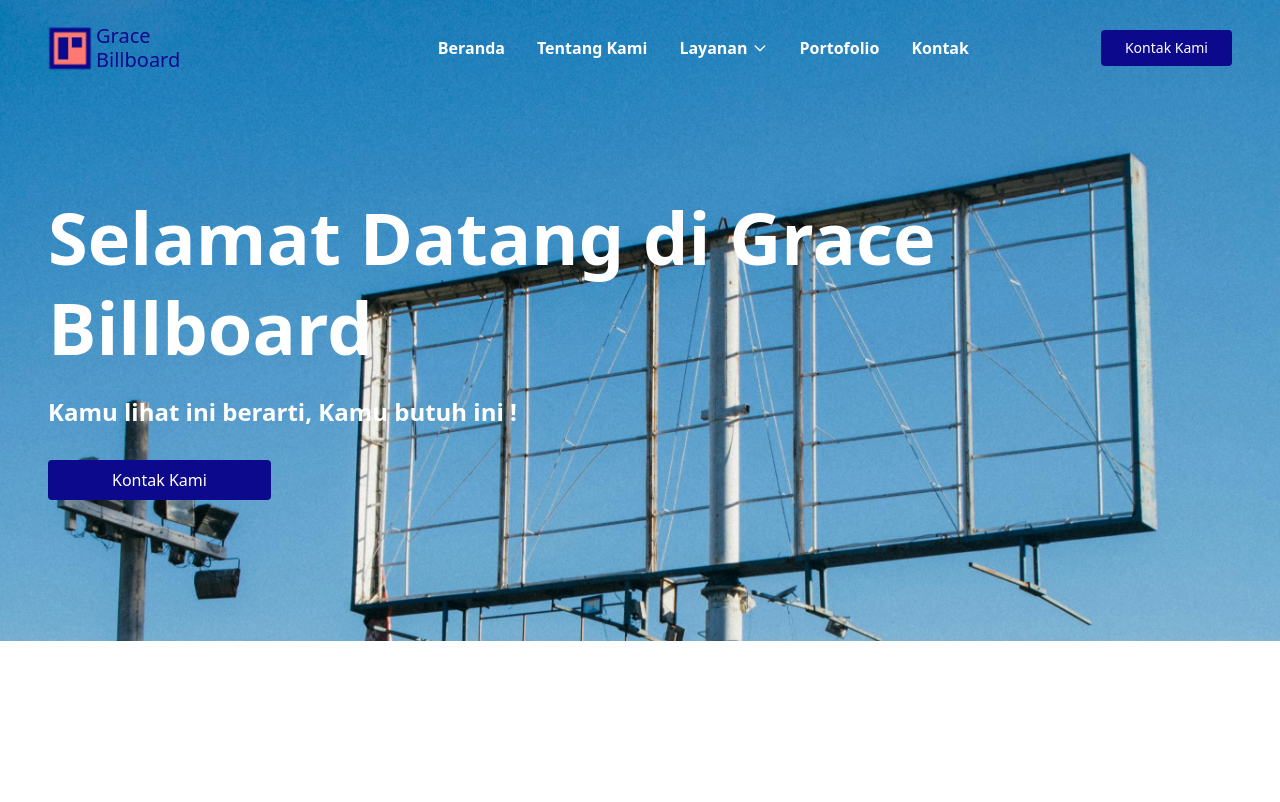
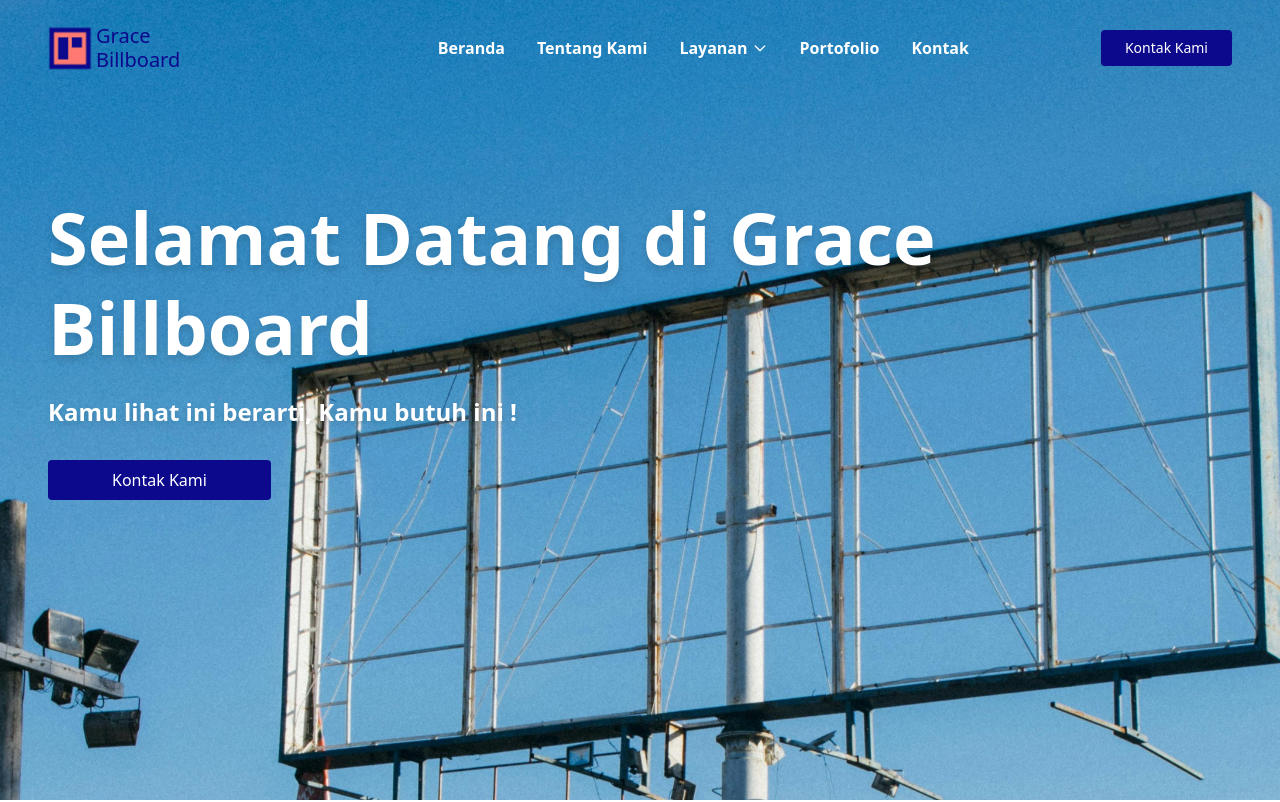
Before and after one commit to isalgi/grace-billboard, a React (Vite) app: page / in a window 1280 px wide. Shown: the top 802 px of the page. Built offline with nearby package versions, Linux system fonts and the light colour scheme.

Commit message:
enhance hero

```diff
--- a/src/components/FeatureSection.jsx
+++ b/src/components/FeatureSection.jsx
@@ -1,6 +1,6 @@
 export default function FeaturesSection() {
   return (
-    <section className="pb-12 lg:pb-16 bg-white">
+    <section className="py-12 lg:py-16 bg-white">
       <div className="max-w-5xl mx-auto px-6 lg:px-12">
         {/* Section Title */}
         <div className="text-center mb-16">
--- a/src/components/HeroSection.jsx
+++ b/src/components/HeroSection.jsx
@@ -1,19 +1,20 @@
 export default function HeroSection() {
   return (
     <div
-      className="relative min-h-screen"
+      className="relative min-h-screen bg-gradient-to-br from-blue-600 to-blue-800"
       style={{
         backgroundImage: `url("./bg-billboard-top.jpg")`,
-        backgroundSize: "contain",
+        backgroundSize: "cover", // Changed from "contain" to "cover"
         backgroundRepeat: "no-repeat",
-        backgroundPosition: "top",
+        backgroundPosition: "center top", // Better positioning
+        backgroundAttachment: "scroll", // Ensures consistent behavior
       }}
     >
       {/* Navigation */}
-      <nav className="relative z-10 flex items-center justify-between px-12 py-6">
+      <nav className="relative z-20 flex items-center justify-between px-12 py-6">
         <div className="flex items-center space-x-1">
           <div className="w-11 h-11 flex items-center justify-center">
-            <img src="./logo-billboard.png" alt="" />
+            <img src="./logo-billboard.png" alt="Grace Billboard Logo" />
           </div>
           <div>
             <div className="text-[#0C098C] font-[500] text-[20px] leading-[24px]">
@@ -95,15 +96,15 @@ export default function HeroSection() {
       </nav>
 
       {/* Hero Content */}
-      <div className="relative z-10 px-6 lg:px-12 pt-16 lg:pt-24">
+      <div className="relative z-20 px-6 lg:px-12 pt-16 lg:pt-24">
         <div className="max-w-3xl lg:max-w-4xl">
-          <h1 className="text-5xl lg:text-7xl font-bold text-white leading-tight mb-6">
+          <h1 className="text-5xl lg:text-7xl font-bold text-white leading-tight mb-6 drop-shadow-lg">
             Selamat Datang di Grace <br /> Billboard
           </h1>
-          <p className="text-xl lg:text-2xl text-white mb-8 font-semibold">
+          <p className="text-xl lg:text-2xl text-white mb-8 font-semibold drop-shadow-md">
             Kamu lihat ini berarti, Kamu butuh ini !
           </p>
-          <button className="bg-[#0C098C] text-white px-16 py-2 rounded font-normal transition-colors text-md">
+          <button className="bg-[#0C098C] text-white px-16 py-2 rounded font-normal transition-colors text-md hover:bg-[#0A0678]">
             Kontak Kami
           </button>
         </div>
```
